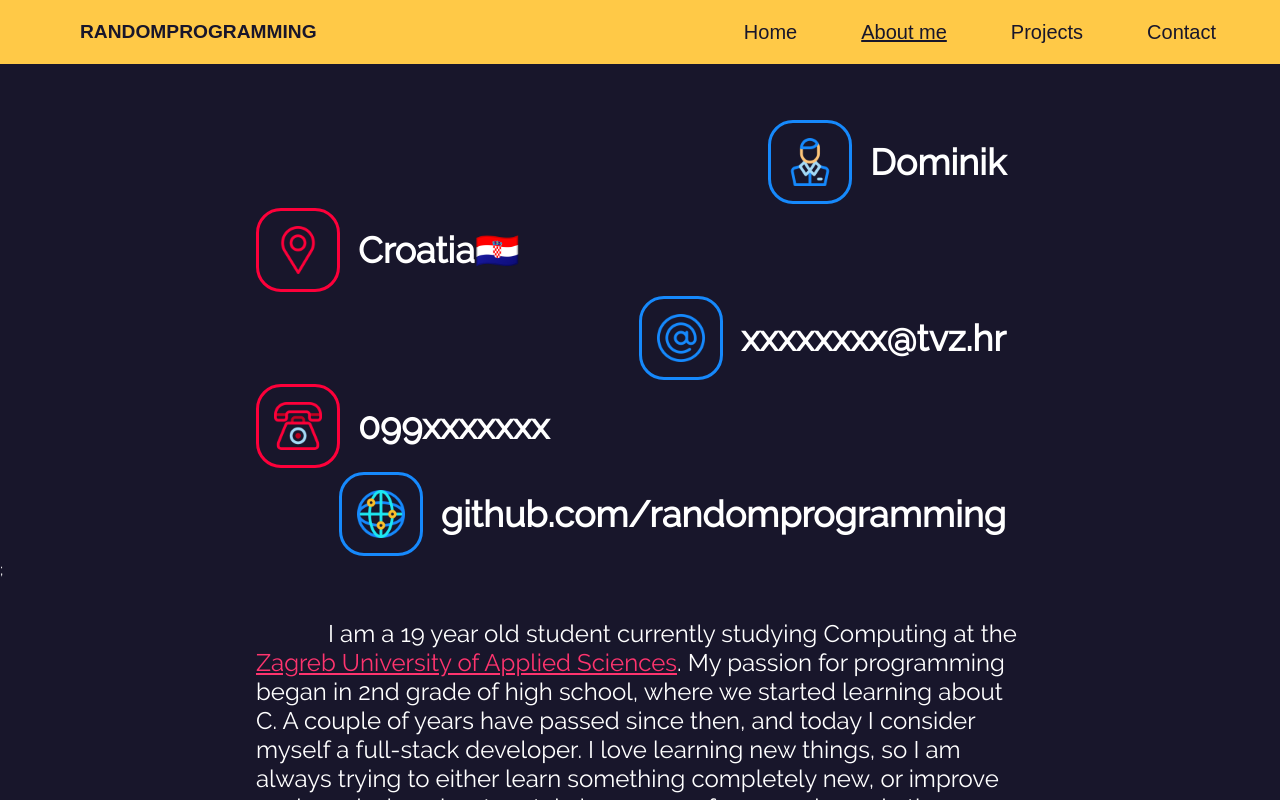
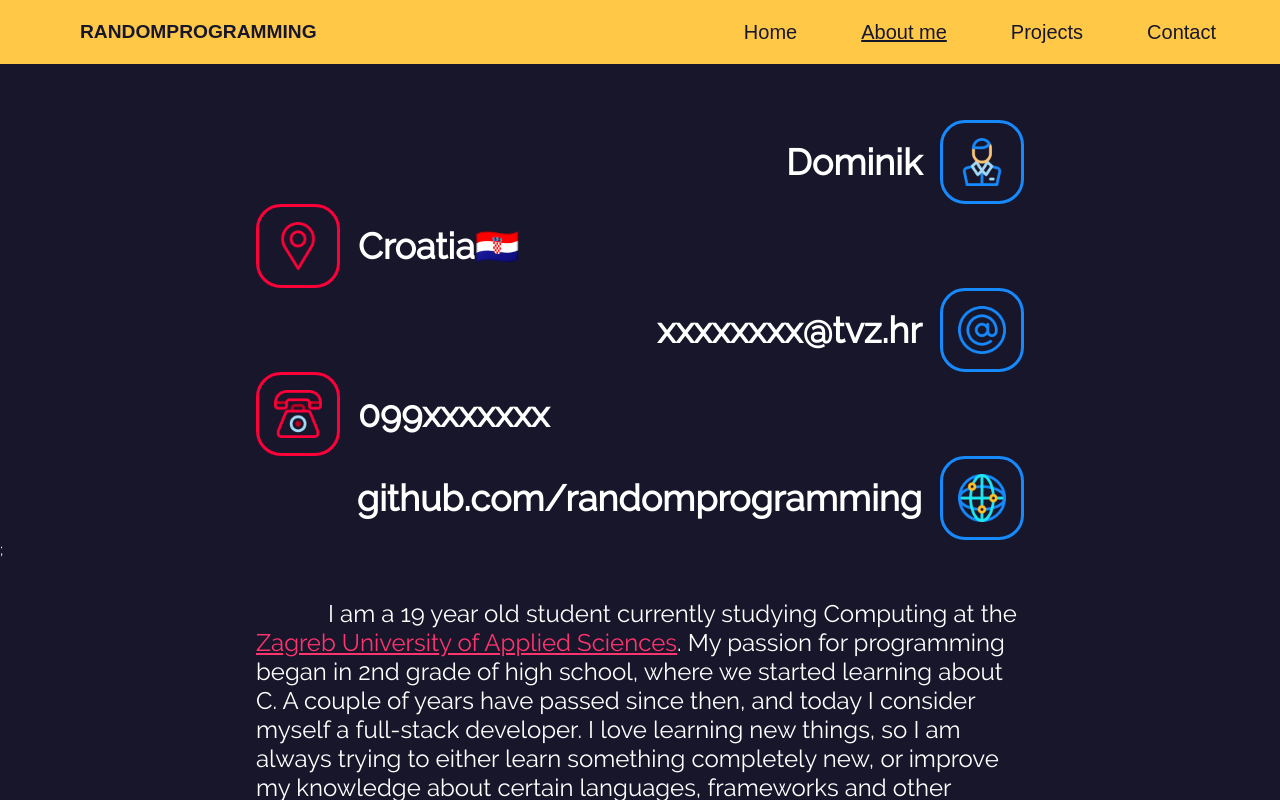
Before and after one commit to randomprogramming/portfolio-app, a React (Create React App) app: page /about in a window 1280 px wide. Shown: the top 800 px of the page. Built offline with nearby package versions, Linux system fonts and the light colour scheme.

Commit message:
fixed links text and image order

```diff
--- a/src/components/Links.js
+++ b/src/components/Links.js
@@ -4,8 +4,8 @@ export default class Links extends Component {
 	render() {
 		const { icon, text, isRight } = this.props;
 		return (
-			<div style={{ alignSelf: isRight ? "flex-end" : "" }}>
-				<div className="link">
+			<div style={{ alignSelf: isRight ? "flex-end" : "flex-start" }}>
+				<div className="link" style={{ flexDirection: isRight ? "row-reverse" : "initial" }}>
 					<img
 						className="link-img"
 						src={icon}
--- a/src/css/AboutMe.css
+++ b/src/css/AboutMe.css
@@ -17,7 +17,7 @@
 }
 
 .link {
-	display: inline-flex;
+	display: flex;
 }
 
 .link-text {
--- a/src/views/AboutMe.js
+++ b/src/views/AboutMe.js
@@ -19,7 +19,6 @@ import Links from "../components/Links";
 export default class AboutMe extends Component {
 	render() {
 		return (
-			// TODO: Rewrite this and turn a link into a component to reduce the repetitive code
 			<div className="about-me-container">
 				<div className="links-container">
 					{/* For each link in array, create a Links Component, and place every other Links to the left */}
```
